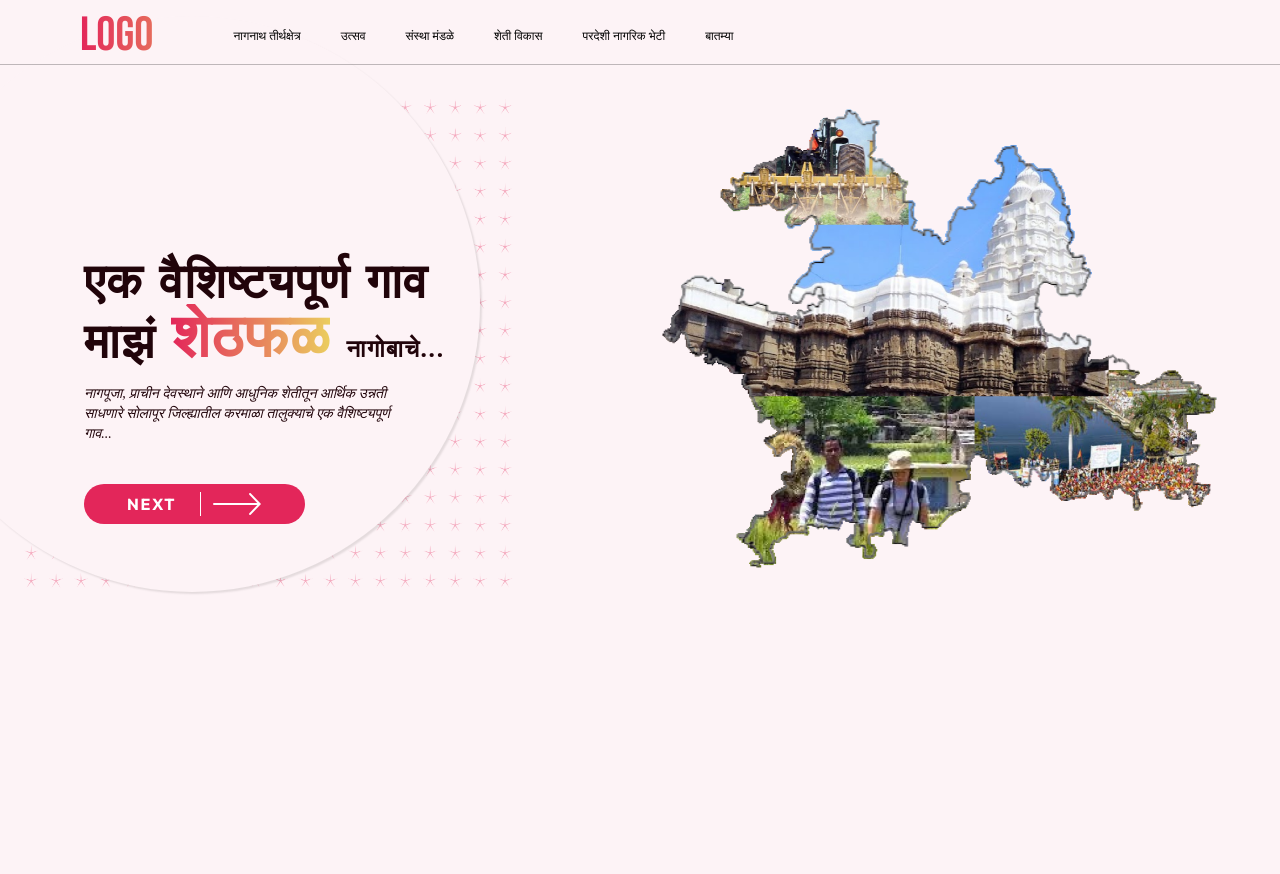
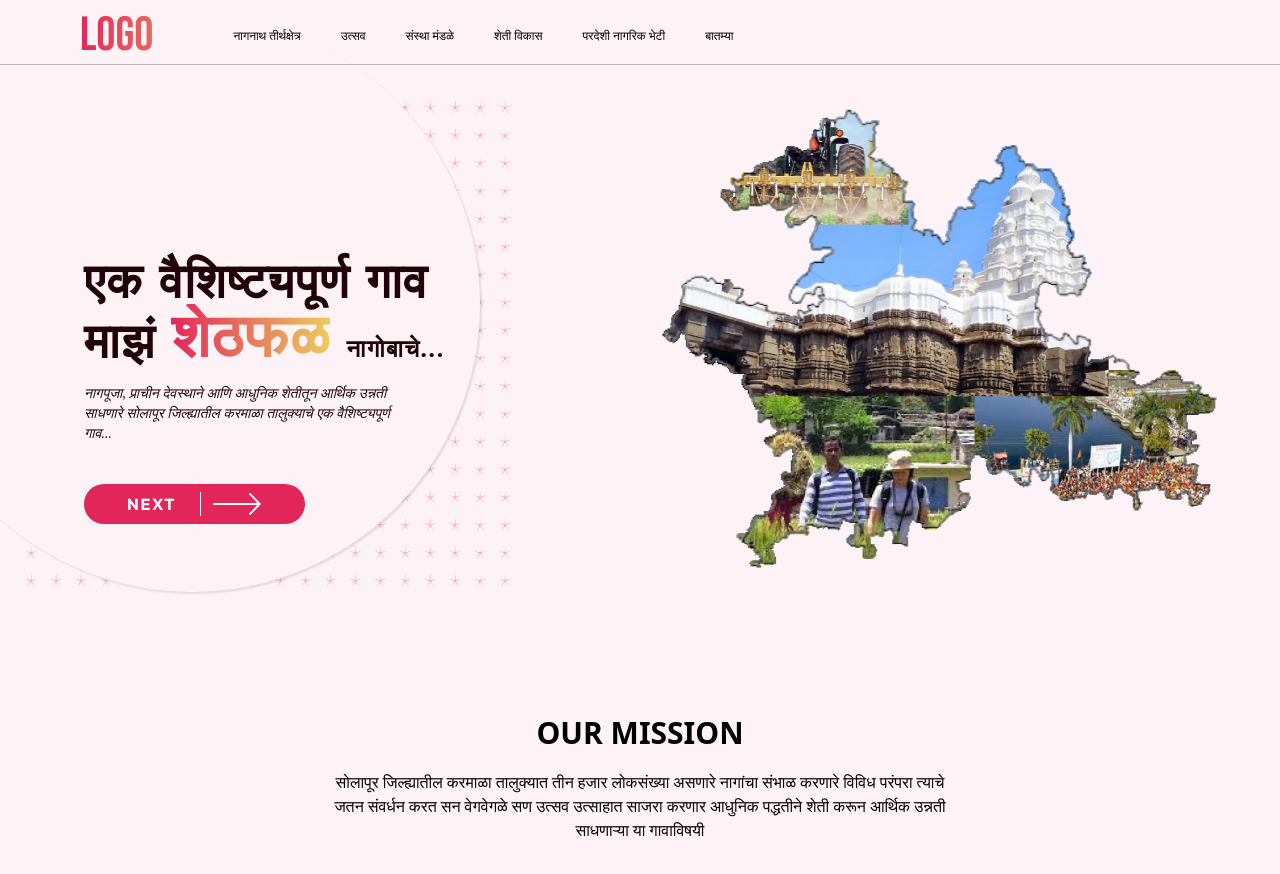
Before and after one commit to IrfanNaikwade28/NGO-Portfolio, a React (Vite) app: page / in a window 1280 px wide. Shown: the top 874 px of the page. Before the commit the page ends 800 px from the top, so only its background shows below. Built offline with nearby package versions, Linux system fonts and the light colour scheme; a web font is replaced by a local one.

Commit message:
Added Mission page...

```diff
--- a/package.json
+++ b/package.json
@@ -7,7 +7,8 @@
     "dev": "vite",
     "build": "vite build",
     "lint": "eslint .",
-    "preview": "vite preview"
+    "preview": "vite preview",
+    "start":"vite preview"
   },
   "dependencies": {
     "react": "^18.3.1",
--- a/src/App.jsx
+++ b/src/App.jsx
@@ -1,10 +1,12 @@
 import { Navbar } from "./components/navbar";
 import { HeroSect } from "./components/heroSect";
+import { OurMission } from "./components/ourMission";
 function App() {
   return (
     <>
         <Navbar/>
         <HeroSect/>
+        <OurMission/>
     </>
   )
 }
--- /dev/null
+++ b/src/components/ourMission.jsx
@@ -0,0 +1,12 @@
+export const OurMission = () => {
+  return (
+    <>
+      <div className="flex flex-col items-center my-40 w-full">
+        <div className="font-bold uppercase text-3xl">Our Mission</div>
+        <div className="subText w-1/2 text-center font-tiro font-medium text-base mt-5">
+        सोलापूर जिल्ह्यातील करमाळा तालुक्यात तीन हजार लोकसंख्या असणारे नागांचा संभाळ करणारे विविध परंपरा त्याचे जतन संवर्धन करत सन वेगवेगळे सण उत्सव उत्साहात साजरा करणार आधुनिक पद्धतीने शेती करून आर्थिक उन्नती साधणाऱ्या या गावाविषयी
+        </div>
+      </div>
+    </>
+  );
+};
--- a/src/index.css
+++ b/src/index.css
@@ -34,3 +34,6 @@ body {
 .circle-shadow{
     box-shadow: 2px 2px 2px rgba(0, 0, 0, 0.10);
 }
+.subText{
+  font-weight:400!important;
+}
```
